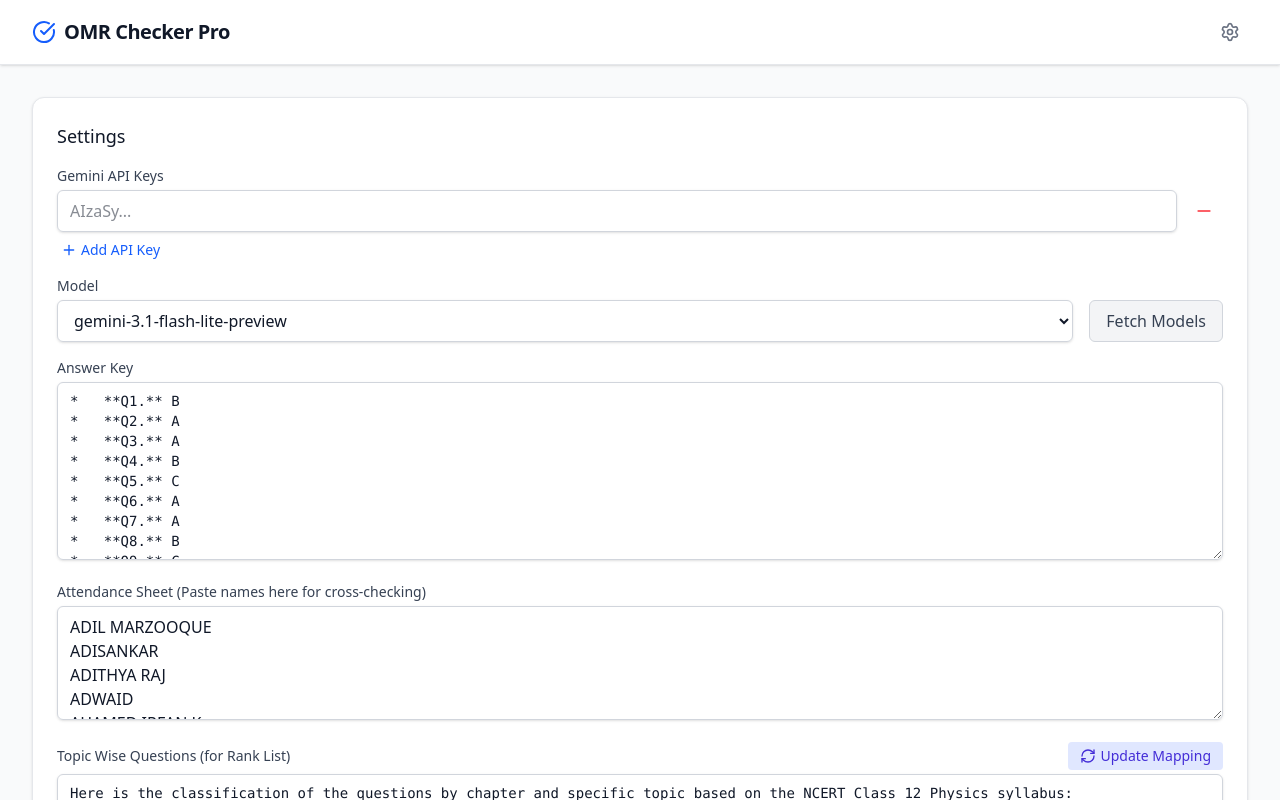
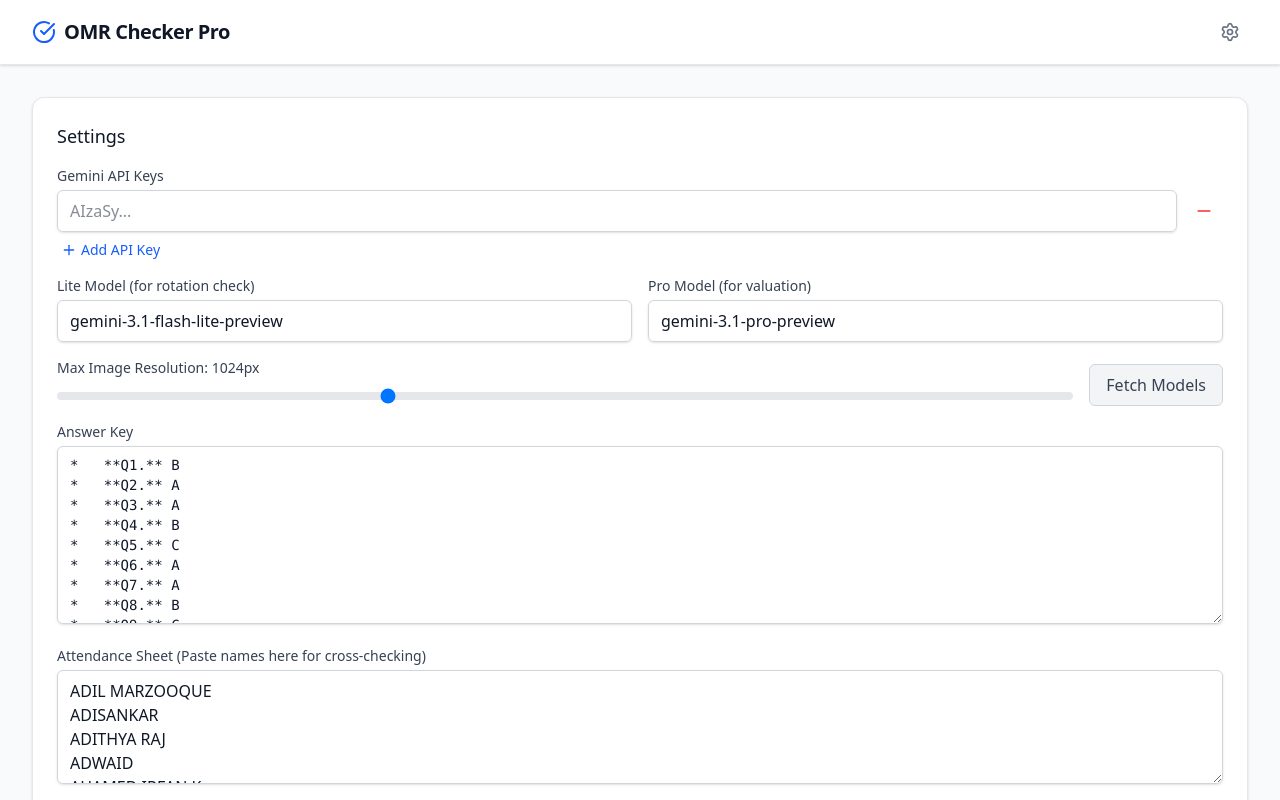
Before and after one commit to ihjas-ahammed/aims-omr-rank, a React (Vite) app: page / in a window 1280 px wide. Both pictures are taken after a click on the button 1230 px from the left and 32 px from the top of the page. Shown: the top 800 px of the page. Built offline with nearby package versions, Linux system fonts and the light colour scheme.

Commit message:
feat: Add image rotation detection and separate model configs
Introduce image rotation detection using Gemini AI to ensure accurate OMR evaluation. Refactor model selection to allow separate configurations for lite and pro models, improving flexibility. Add support for additional Gemma models.

```diff
--- a/src/App.tsx
+++ b/src/App.tsx
@@ -186,8 +186,10 @@ export default function App() {
     if (oldSaved) return oldSaved.split(',').map(k => k.trim()).filter(Boolean);
     return [''];
   });
-  const [selectedModel, setSelectedModel] = useState<string>(() => localStorage.getItem('omr_model') || 'gemini-3.1-flash-lite-preview');
-  const [availableModels, setAvailableModels] = useState<string[]>(['gemini-3.1-flash-lite-preview', 'gemini-3.1-flash-preview', 'gemini-3.1-pro-preview', 'gemini-2.5-flash', 'gemini-2.5-pro']);
+  const [liteModel, setLiteModel] = useState<string>(() => localStorage.getItem('omr_liteModel') || 'gemini-3.1-flash-lite-preview');
+  const [proModel, setProModel] = useState<string>(() => localStorage.getItem('omr_proModel') || 'gemini-3.1-pro-preview');
+  const [imageResolution, setImageResolution] = useState<number>(() => parseInt(localStorage.getItem('omr_imageResolution') || '1024', 10));
+  const [availableModels, setAvailableModels] = useState<string[]>(['gemini-3.1-flash-lite-preview', 'gemini-3.1-flash-preview', 'gemini-3.1-pro-preview', 'gemini-2.5-flash', 'gemini-2.5-pro', 'gemma-2-2b-it', 'gemma-2-9b-it', 'gemma-2-27b-it']);
   const [attendanceSheet, setAttendanceSheet] = useState<string>(() => localStorage.getItem('omr_attendance') || DEFAULT_ATTENDANCE);
   const [answerKey, setAnswerKey] = useState<string>(() => localStorage.getItem('omr_answerKey') || DEFAULT_ANSWER_KEY);
   const [topicMapping, setTopicMapping] = useState<string>(() => localStorage.getItem('omr_topicMapping') || DEFAULT_TOPIC_MAPPING);
@@ -225,8 +227,16 @@ export default function App() {
   }, [apiKeys]);
 
   useEffect(() => {
-    localStorage.setItem('omr_model', selectedModel);
-  }, [selectedModel]);
+    localStorage.setItem('omr_liteModel', liteModel);
+  }, [liteModel]);
+
+  useEffect(() => {
+    localStorage.setItem('omr_proModel', proModel);
+  }, [proModel]);
+
+  useEffect(() => {
+    localStorage.setItem('omr_imageResolution', imageResolution.toString());
+  }, [imageResolution]);
 
   useEffect(() => {
     localStorage.setItem('omr_attendance', attendanceSheet);
@@ -287,8 +297,11 @@ export default function App() {
       const keys = apiKeys.filter(k => k.trim());
       const models = await fetchAvailableModels(keys);
       setAvailableModels(models);
-      if (!models.includes(selectedModel) && models.length > 0) {
-        setSelectedModel(models[0]);
+      if (!models.includes(liteModel) && models.length > 0) {
+        setLiteModel(models[0]);
+      }
+      if (!models.includes(proModel) && models.length > 0) {
+        setProModel(models[0]);
       }
       alert(`Fetched ${models.length} models successfully!`);
     } catch (error: any) {
@@ -300,7 +313,7 @@ export default function App() {
     setIsUpdatingMapping(true);
     try {
       const keys = apiKeys.filter(k => k.trim());
-      const parsed = await parseTopicMappingWithAI(topicMapping, keys, selectedModel);
+      const parsed = await parseTopicMappingWithAI(topicMapping, keys, proModel);
       setParsedTopicMapping(parsed);
       alert('Topic mapping updated successfully!');
     } catch (error: any) {
@@ -339,6 +352,57 @@ export default function App() {
       await clearImages();
       setFiles([]);
     }
+  };
+
+  const processImage = (file: File, maxResolution: number, rotation: number = 0): Promise<{ base64: string, mimeType: string }> => {
+    return new Promise((resolve, reject) => {
+      const img = new Image();
+      const reader = new FileReader();
+
+      reader.onload = (e) => {
+        img.src = e.target?.result as string;
+      };
+
+      img.onload = () => {
+        const canvas = document.createElement('canvas');
+        const ctx = canvas.getContext('2d');
+        if (!ctx) return reject(new Error('Could not get canvas context'));
+
+        let width = img.width;
+        let height = img.height;
+
+        if (width > maxResolution || height > maxResolution) {
+          if (width > height) {
+            height = Math.round((height * maxResolution) / width);
+            width = maxResolution;
+          } else {
+            width = Math.round((width * maxResolution) / height);
+            height = maxResolution;
+          }
+        }
+
+        if (rotation === 90 || rotation === 270) {
+          canvas.width = height;
+          canvas.height = width;
+        } else {
+          canvas.width = width;
+          canvas.height = height;
+        }
+
+        ctx.translate(canvas.width / 2, canvas.height / 2);
+        ctx.rotate((rotation * Math.PI) / 180);
+        ctx.drawImage(img, -width / 2, -height / 2, width, height);
+
+        const mimeType = 'image/jpeg';
+        const dataUrl = canvas.toDataURL(mimeType, 0.8);
+        const base64 = dataUrl.split(',')[1];
+        resolve({ base64, mimeType });
+      };
+
+      img.onerror = reject;
+      reader.onerror = reject;
+      reader.readAsDataURL(file);
+    });
   };
 
   const fileToBase64 = (file: File): Promise<string> => {
@@ -380,8 +444,17 @@ export default function App() {
             if (!fileObj) throw new Error('No file found in database');
           }
 
-          const base64 = await fileToBase64(fileObj);
-          const result = await evaluateOMR(base64, fileObj.type, keys, selectedModel, answerKey);
+          // Step 1: Compress image for rotation check
+          const { base64: initialBase64, mimeType } = await processImage(fileObj, imageResolution, 0);
+
+          // Step 2: Check rotation with Lite Model
+          const rotation = await checkRotationWithAI(initialBase64, mimeType, keys, liteModel);
+
+          // Step 3: Process image with rotation (if any) and compression
+          const { base64: finalBase64 } = await processImage(fileObj, imageResolution, rotation);
+
+          // Step 4: Evaluate with Pro Model
+          const result = await evaluateOMR(finalBase64, mimeType, keys, proModel, answerKey);
 
           setFiles(prev => prev.map(f => f.id === id ? { ...f, status: 'success', result, file: fileObj } : f));
         } catch (error: any) {
@@ -426,7 +499,7 @@ export default function App() {
       try {
         const uniqueNames = Array.from(new Set(successfulFiles.map(f => f.result!.name)));
         const keys = apiKeys.filter(k => k.trim());
-        const nameMap = await correctNamesBatch(uniqueNames, attendanceSheet, keys, selectedModel);
+        const nameMap = await correctNamesBatch(uniqueNames, attendanceSheet, keys, proModel);
 
         // Update the files in state so the UI reflects the corrected names too
         setFiles(prev => prev.map(f => {
@@ -608,27 +681,58 @@ export default function App() {
                   </button>
                 </div>
               </div>
-              <div className="flex gap-4 items-end">
+              <div className="grid grid-cols-1 md:grid-cols-2 gap-4 items-end">
                 <div className="flex-1">
                   <label className="block text-sm font-medium text-gray-700 mb-1">
-                    Model
+                    Lite Model (for rotation check)
                   </label>
-                  <select
-                    value={selectedModel}
-                    onChange={(e) => setSelectedModel(e.target.value)}
+                  <input
+                    type="text"
+                    list="available-models"
+                    value={liteModel}
+                    onChange={(e) => setLiteModel(e.target.value)}
                     className="w-full px-3 py-2 border border-gray-300 rounded-md shadow-sm focus:ring-blue-500 focus:border-blue-500"
-                  >
+                  />
+                </div>
+                <div className="flex-1">
+                  <label className="block text-sm font-medium text-gray-700 mb-1">
+                    Pro Model (for valuation)
+                  </label>
+                  <input
+                    type="text"
+                    list="available-models"
+                    value={proModel}
+                    onChange={(e) => setProModel(e.target.value)}
+                    className="w-full px-3 py-2 border border-gray-300 rounded-md shadow-sm focus:ring-blue-500 focus:border-blue-500"
+                  />
+                </div>
+                <datalist id="available-models">
                   {availableModels.map(m => (
-                      <option key={m} value={m}>{m}</option>
+                    <option key={m} value={m} />
                   ))}
-                  </select>
+                </datalist>
+                <div className="md:col-span-2 flex gap-4 items-end">
+                  <div className="flex-1">
+                    <label className="block text-sm font-medium text-gray-700 mb-1">
+                      Max Image Resolution: {imageResolution}px
+                    </label>
+                    <input
+                      type="range"
+                      min="500"
+                      max="2048"
+                      step="100"
+                      value={imageResolution}
+                      onChange={(e) => setImageResolution(parseInt(e.target.value, 10))}
+                      className="w-full h-2 bg-gray-200 rounded-lg appearance-none cursor-pointer"
+                    />
                   </div>
                   <button
                     onClick={handleFetchModels}
-                  className="px-4 py-2 bg-gray-100 text-gray-700 rounded-md font-medium hover:bg-gray-200 border border-gray-300 transition-colors"
+                    className="px-4 py-2 bg-gray-100 text-gray-700 rounded-md font-medium hover:bg-gray-200 border border-gray-300 transition-colors whitespace-nowrap h-[42px]"
                   >
                     Fetch Models
                   </button>
+                </div>
               </div>
               <div>
                 <label className="block text-sm font-medium text-gray-700 mb-1">
--- a/src/services/geminiService.ts
+++ b/src/services/geminiService.ts
@@ -38,6 +38,53 @@ export async function fetchAvailableModels(apiKeys: string[]): Promise<string[]>
   throw lastError || new Error('Failed to fetch models');
 }
 
+export async function checkRotationWithAI(
+  imageBase64: string,
+  mimeType: string,
+  apiKeys: string[],
+  model: string
+): Promise<number> {
+  const keysToTry = getKeys(apiKeys);
+
+  const prompt = `
+Does this image need to be rotated to be upright?
+Answer with ONLY one of the following numbers: 0, 90, 180, 270.
+Where the number represents the clockwise rotation in degrees needed to make it upright.
+`;
+
+  let lastError: any;
+
+  for (let i = 0; i < keysToTry.length; i++) {
+    const key = keysToTry[(currentKeyIndex + i) % keysToTry.length];
+    try {
+      const ai = new GoogleGenAI({ apiKey: key });
+
+      const response = await ai.models.generateContent({
+        model: model || 'gemini-3.1-flash-lite-preview',
+        contents: [
+          { text: prompt },
+          { inlineData: { data: imageBase64, mimeType } }
+        ],
+      });
+
+      const text = response.text?.trim() || '0';
+      const rotation = parseInt(text, 10);
+
+      currentKeyIndex = (currentKeyIndex + i) % keysToTry.length;
+
+      if ([0, 90, 180, 270].includes(rotation)) {
+        return rotation;
+      }
+      return 0; // Default to 0 if unexpected response
+    } catch (error: any) {
+      console.error('Error with API key in checkRotationWithAI:', error);
+      lastError = error;
+    }
+  }
+
+  throw lastError || new Error('Failed to check rotation with all provided keys.');
+}
+
 export async function evaluateOMR(
   imageBase64: string,
   mimeType: string,
@@ -50,7 +97,6 @@ export async function evaluateOMR(
   const prompt = `
 You are an expert OMR sheet evaluator.
 Evaluate the provided OMR sheet image based on the following rules and answer key.
-Some images might be in landscape, please rotate them mentally before analysis.
 GIVE full focus on validation.
 
 ### Answer Key
@@ -61,10 +107,10 @@ Questions 26 through 30 have not been bubbled. Ignore them.
 ### Evaluation Rules:
 - For each question Q1 to Q25, determine if the student's answer is correct, wrong, or unattempted.
 - Give 1 if correct, -1 if wrong, 0 if no answer.
+- Q17 is cancelled, so automatically give 1 point for Q17 regardless of the answer.
 - Cross marks: If a student made a mistake and used a cross mark on a bubble, evaluate their second option (the bubbled one without a cross). If they only have one cross mark and no other bubble, skip the question (give 0).
 - Extract the student's NAME from the sheet.
-- Calculate total RIGHT (sum of 1s) and WRONG (count of -1s)
-- For canacelled questions give score to every student
+- Calculate total RIGHT (sum of 1s) and WRONG (count of -1s).
 `;
 
   let lastError: any;
```
Also changed, not shown: 1 other file (tests, documents, lock files or other folders). Lines whose indentation alone changed are shown as unchanged.
